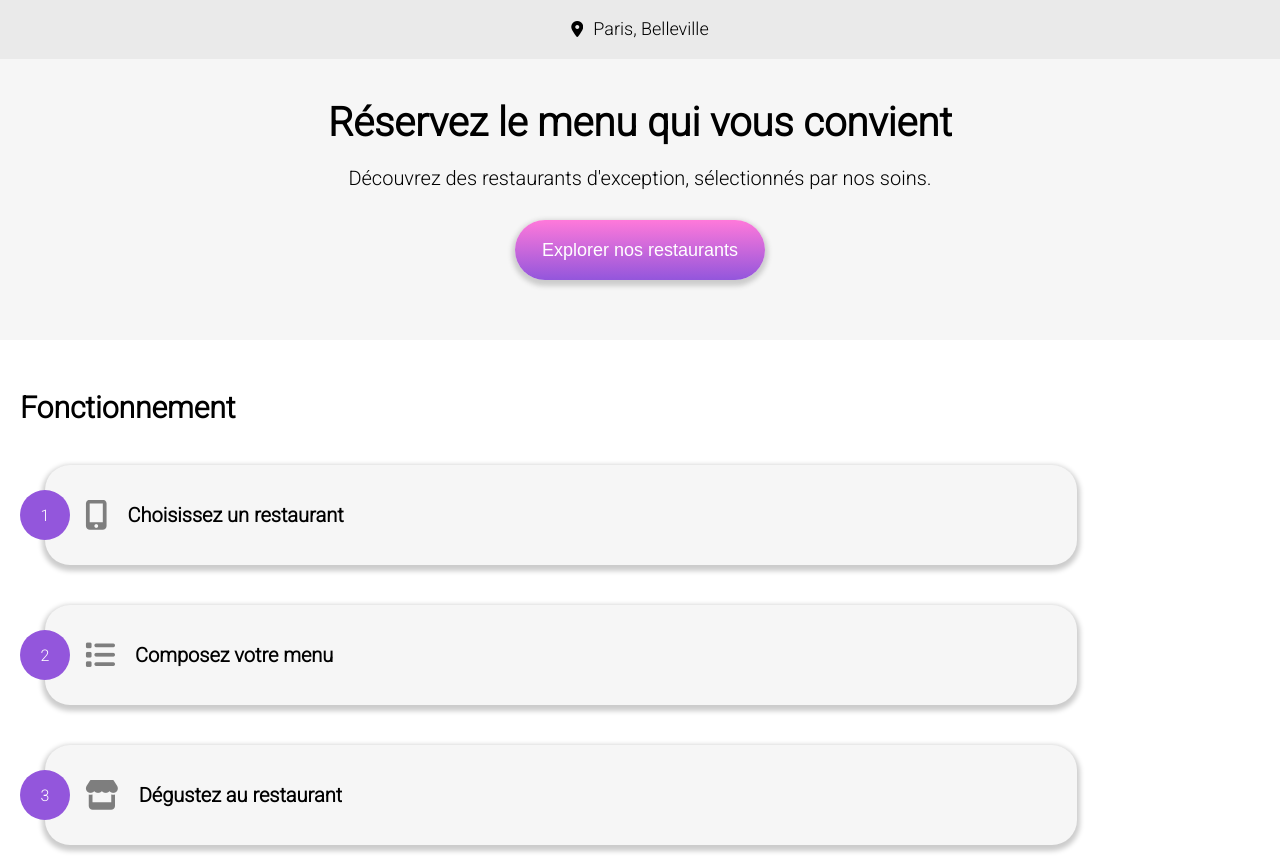
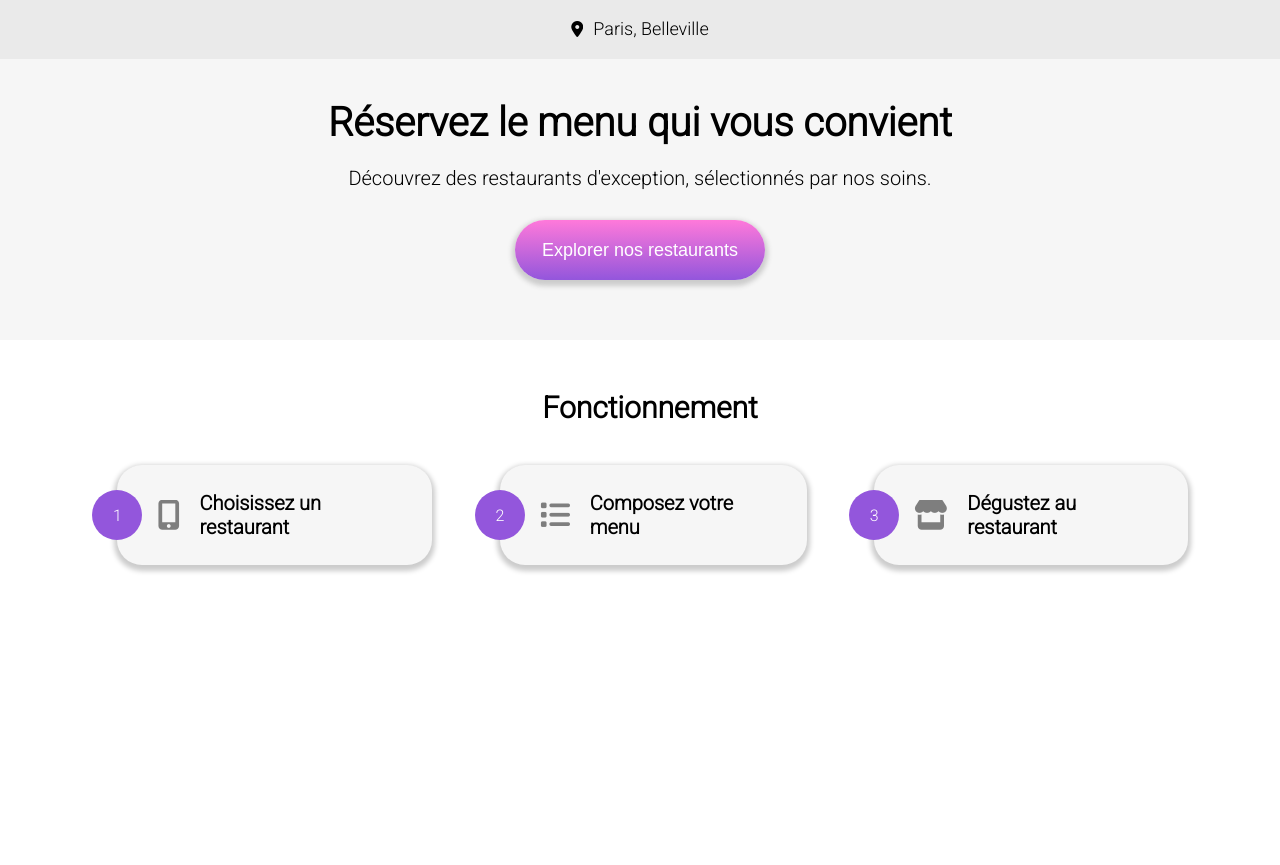
Before and after one commit to StanislasN/Nunez_3_07072021, a website: page index.html in a window 1280 px wide. Shown: the part 76-941 px from the top of the page. After the commit the page ends 800 px from the top, so only its background shows below. Drawn offline with Linux system fonts and the light colour scheme; a web font is replaced by a local one.

Commit message:
responsive de la section fonctionnement

```diff
--- a/sass/main.scss
+++ b/sass/main.scss
@@ -131,3 +131,20 @@ p {
                 }
         }
 }
+
+@media all and (min-width:768px) {
+    .fonctionnement__container {
+        flex-direction: row;
+        flex-wrap: wrap;
+        justify-content: center;
+            .fonctionnement__title {
+                width: 100%;
+                text-align: center;
+            }
+            .fonctionnement__button--container {
+                flex-direction: row;
+                justify-content: center;
+            }
+    }
+
+}
```
Also changed, not shown: style.css.
